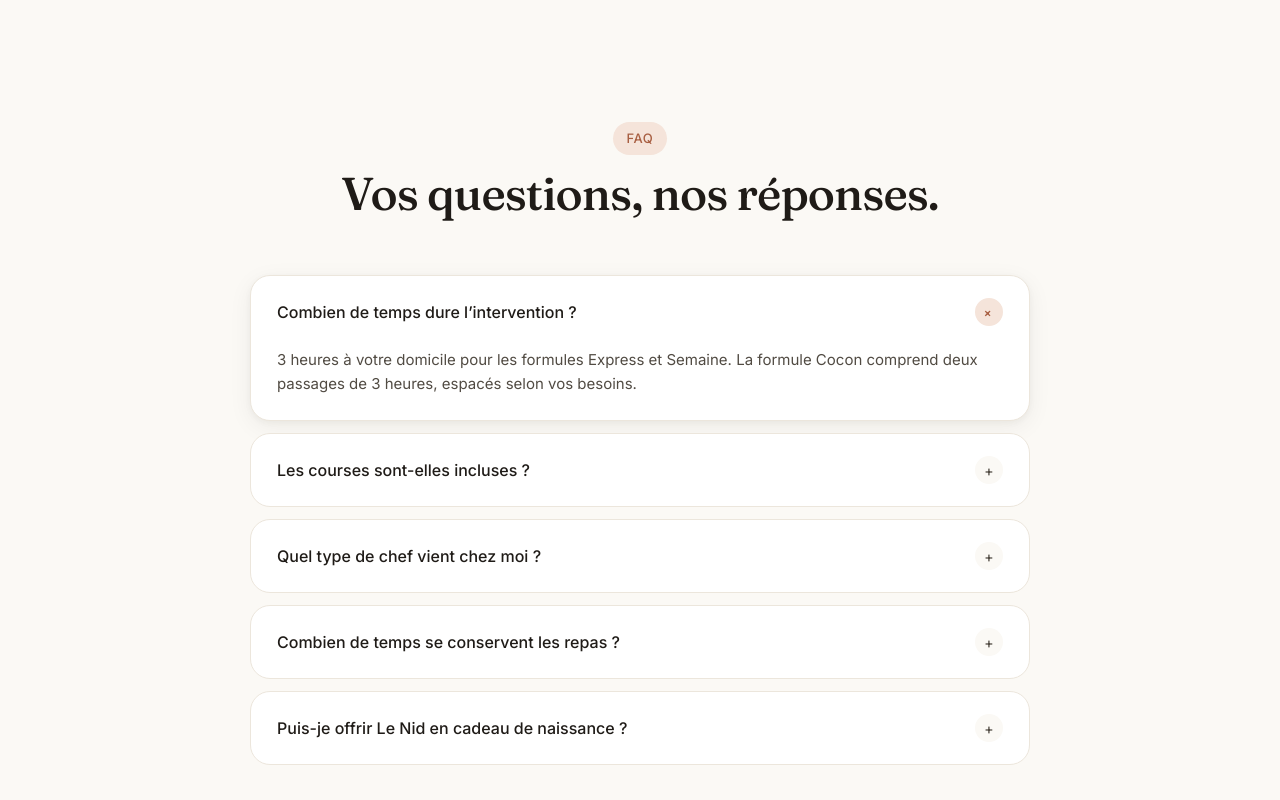
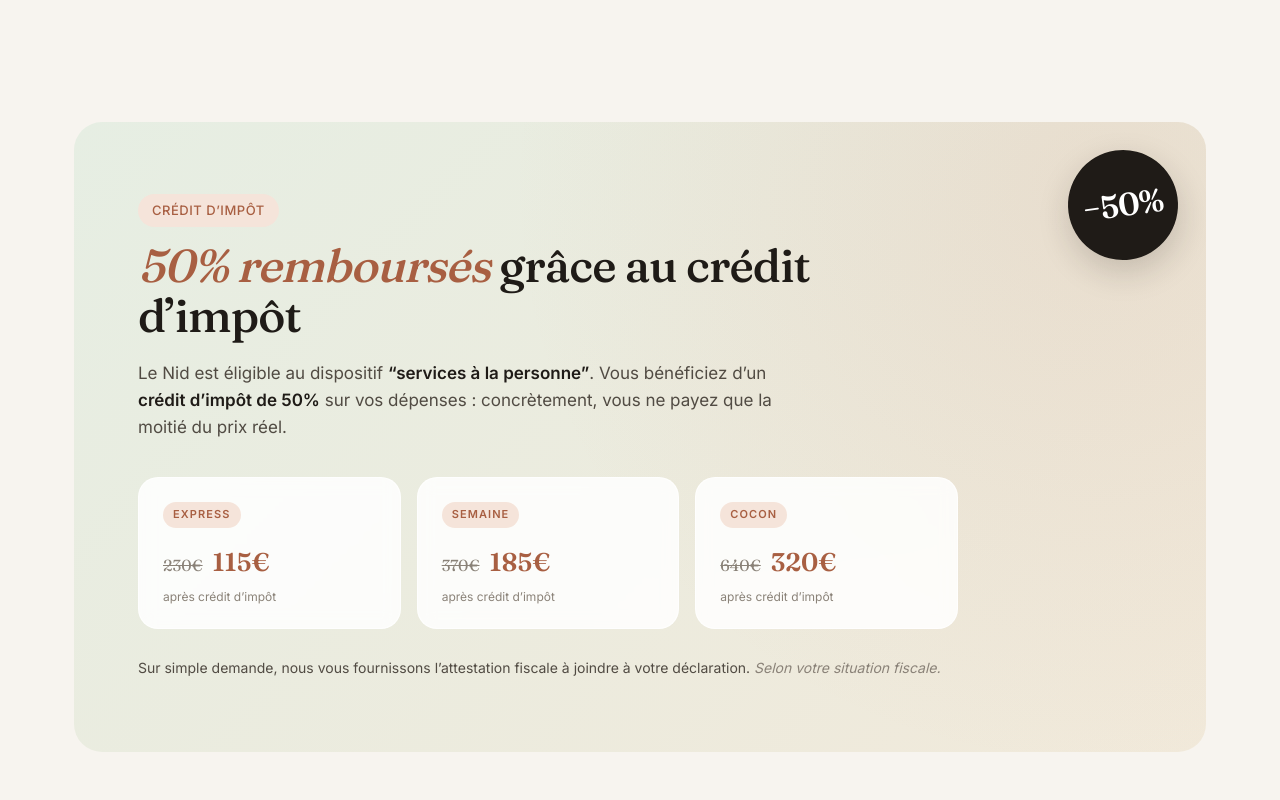
Before and after one commit to Ahmed-Bouzid/le-nid, a React (Vite) app: page / in a window 1280 px wide. Shown: the part 5540-6340 px from the top of the page. Built offline with nearby package versions, Linux system fonts and the light colour scheme.

Commit message:
feat: section -50% credit d'impot avec exemples concrets

```diff
--- a/src/App.jsx
+++ b/src/App.jsx
@@ -5,6 +5,7 @@ import HowItWorks from './components/HowItWorks.jsx'
 import Offers from './components/Offers.jsx'
 import Meals from './components/Meals.jsx'
 import Why from './components/Why.jsx'
+import Aides from './components/Aides.jsx'
 import Faq from './components/Faq.jsx'
 import FinalCta from './components/FinalCta.jsx'
 import Footer from './components/Footer.jsx'
@@ -20,6 +21,7 @@ export default function App() {
         <Offers />
         <Meals />
         <Why />
+        <Aides />
         <Faq />
         <FinalCta />
       </main>
--- /dev/null
+++ b/src/components/Aides.jsx
@@ -0,0 +1,46 @@
+export default function Aides() {
+  return (
+    <section id="aides" className="aides">
+      <div className="container">
+        <div className="aides-card">
+          <div className="aides-badge">−50%</div>
+
+          <div className="aides-content">
+            <span className="eyebrow">Crédit d’impôt</span>
+            <h2>
+              <span className="accent-text">50% remboursés</span> grâce au crédit d’impôt
+            </h2>
+            <p className="aides-lead">
+              Le Nid est éligible au dispositif <strong>“services à la personne”</strong>.
+              Vous bénéficiez d’un <strong>crédit d’impôt de 50%</strong> sur vos dépenses :
+              concrètement, vous ne payez que la moitié du prix réel.
+            </p>
+
+            <div className="aides-examples">
+              <div className="aide-ex">
+                <span className="ex-label">Express</span>
+                <div className="ex-price"><s>230€</s> <strong>115€</strong></div>
+                <span className="ex-after">après crédit d’impôt</span>
+              </div>
+              <div className="aide-ex">
+                <span className="ex-label">Semaine</span>
+                <div className="ex-price"><s>370€</s> <strong>185€</strong></div>
+                <span className="ex-after">après crédit d’impôt</span>
+              </div>
+              <div className="aide-ex">
+                <span className="ex-label">Cocon</span>
+                <div className="ex-price"><s>640€</s> <strong>320€</strong></div>
+                <span className="ex-after">après crédit d’impôt</span>
+              </div>
+            </div>
+
+            <p className="aides-note">
+              Sur simple demande, nous vous fournissons l’attestation fiscale à joindre
+              à votre déclaration. <em>Selon votre situation fiscale.</em>
+            </p>
+          </div>
+        </div>
+      </div>
+    </section>
+  )
+}
--- a/src/components/Faq.jsx
+++ b/src/components/Faq.jsx
@@ -16,6 +16,10 @@ const faqs = [
   {
     q: 'Combien de temps se conservent les repas ?',
     a: '3 à 4 jours au frigo, jusqu’à 2 mois au congélateur. Tout est étiqueté, daté et organisé pour que vous n’ayez qu’à réchauffer.'
+  },
+  {
+    q: 'Puis-je bénéficier d’un crédit d’impôt ou d’une aide ?',
+    a: 'Oui, plusieurs dispositifs existent : crédit d’impôt de 50% au titre des services à la personne (sous conditions), aide à domicile post-naissance de la CAF, ou forfait naissance de votre mutuelle. Sur demande, nous fournissons une attestation pour faciliter vos démarches.'
   },
   {
     q: 'Puis-je offrir Le Nid en cadeau de naissance ?',
--- a/src/styles.css
+++ b/src/styles.css
@@ -619,6 +619,120 @@ section {
   font-size: 15px;
 }
 
+/* ====== Aides ====== */
+.aides {
+  padding: var(--section-y) 0;
+}
+.aides-card {
+  background: linear-gradient(135deg, var(--sage-soft) 0%, var(--cream) 100%);
+  border-radius: var(--radius-lg);
+  padding: clamp(40px, 6vw, 72px) clamp(24px, 5vw, 64px);
+  position: relative;
+  overflow: hidden;
+}
+.aides-card::before {
+  content: "";
+  position: absolute;
+  inset: 0;
+  background: radial-gradient(circle at 90% 10%, rgba(199,123,92,.12), transparent 50%);
+  pointer-events: none;
+}
+.aides-badge {
+  position: absolute;
+  top: 28px;
+  right: 28px;
+  width: 110px;
+  height: 110px;
+  border-radius: 50%;
+  background: var(--ink);
+  color: #fff;
+  display: grid;
+  place-items: center;
+  font-family: var(--font-serif);
+  font-size: 32px;
+  font-weight: 600;
+  letter-spacing: -0.02em;
+  box-shadow: 0 12px 32px rgba(31,27,23,.18);
+  transform: rotate(-8deg);
+  z-index: 2;
+}
+.aides-content { position: relative; max-width: 820px; }
+.aides-content h2 { margin-top: 14px; }
+.aides-content .accent-text { color: var(--accent-deep); font-style: italic; }
+.aides-lead {
+  font-size: 17px;
+  margin-top: 18px;
+  max-width: 680px;
+  color: var(--ink-soft);
+}
+.aides-lead strong { color: var(--ink); font-weight: 600; }
+
+.aides-examples {
+  display: grid;
+  grid-template-columns: repeat(3, 1fr);
+  gap: 16px;
+  margin-top: 36px;
+}
+.aide-ex {
+  background: rgba(255,255,255,.85);
+  backdrop-filter: blur(8px);
+  border: 1px solid rgba(255,255,255,.7);
+  border-radius: var(--radius);
+  padding: 22px 24px;
+}
+.ex-label {
+  display: inline-block;
+  font-size: 11px;
+  font-weight: 600;
+  letter-spacing: .1em;
+  text-transform: uppercase;
+  color: var(--accent-deep);
+  background: var(--accent-soft);
+  padding: 4px 10px;
+  border-radius: var(--radius-pill);
+  margin-bottom: 14px;
+}
+.ex-price {
+  font-family: var(--font-serif);
+  font-size: 1.6rem;
+  color: var(--ink);
+  display: flex;
+  align-items: baseline;
+  gap: 10px;
+}
+.ex-price s {
+  font-size: 1rem;
+  color: var(--muted);
+  font-weight: 400;
+}
+.ex-price strong {
+  color: var(--accent-deep);
+  font-weight: 600;
+}
+.ex-after {
+  display: block;
+  font-size: 12px;
+  color: var(--muted);
+  margin-top: 4px;
+}
+.aides-note {
+  margin-top: 28px;
+  font-size: 14px;
+  color: var(--ink-soft);
+}
+.aides-note em { color: var(--muted); }
+
+@media (max-width: 880px) {
+  .aides-examples { grid-template-columns: 1fr; }
+  .aides-badge {
+    width: 80px;
+    height: 80px;
+    font-size: 22px;
+    top: 20px;
+    right: 20px;
+  }
+}
+
 /* ====== Final CTA ====== */
 .final-cta-wrap {
   padding: clamp(56px, 8vw, 100px) 24px;
```
